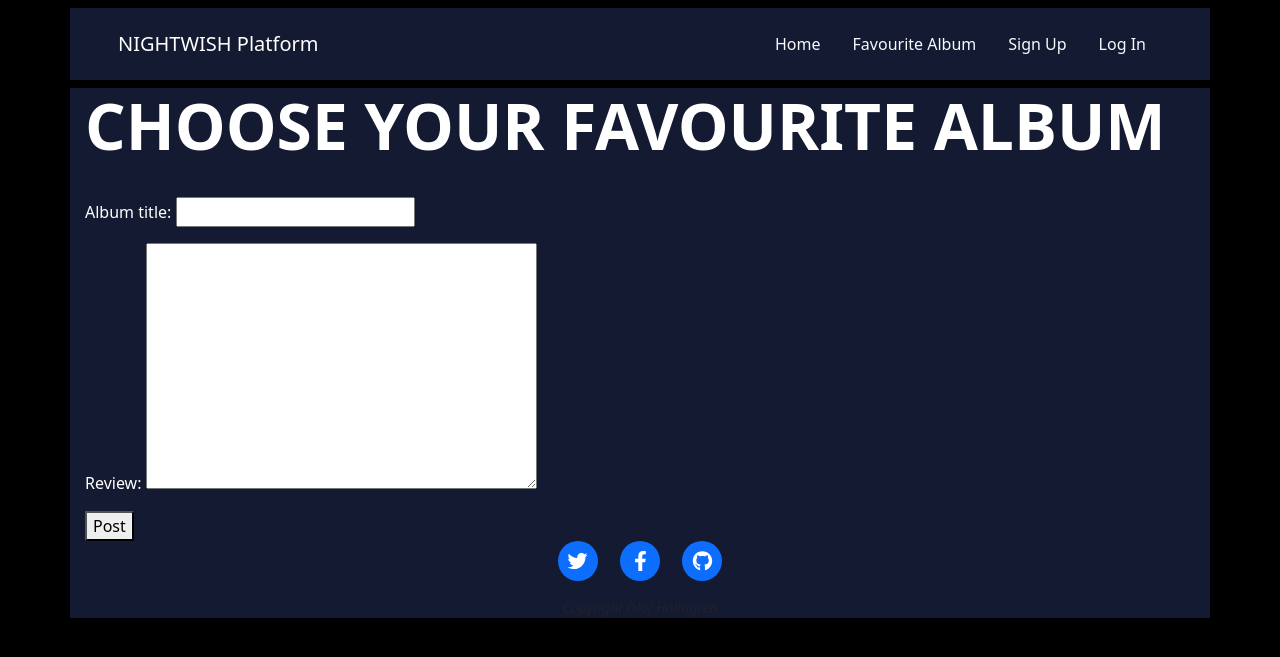
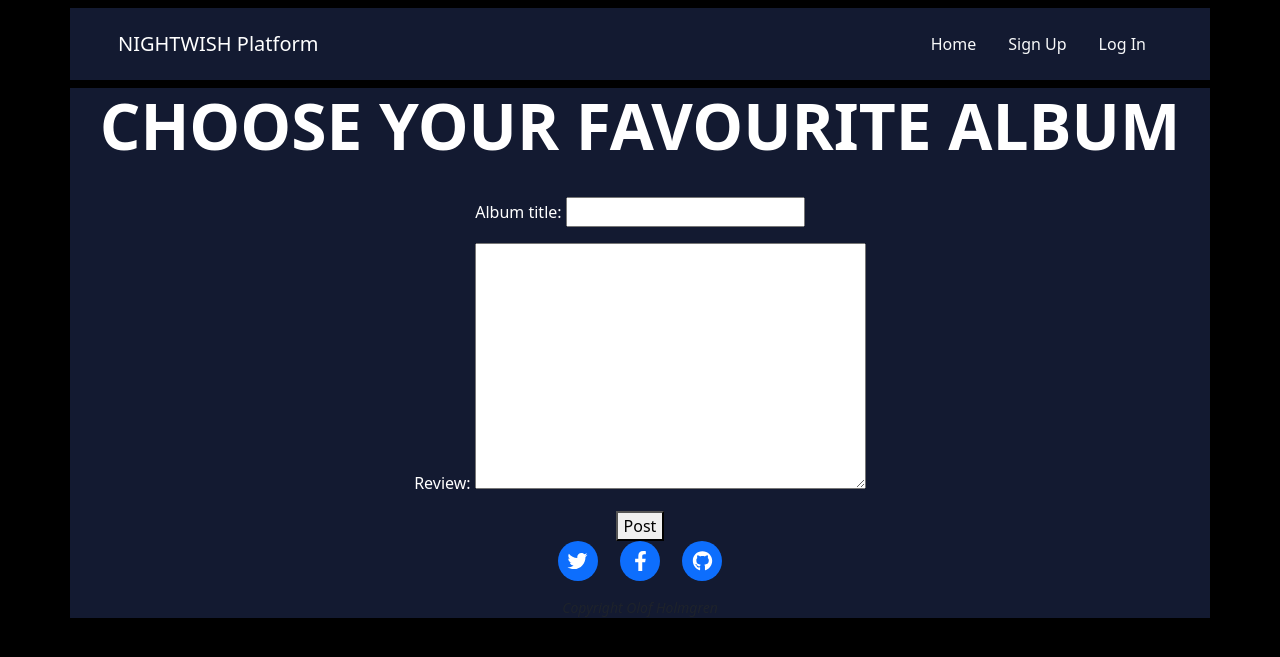
Before and after one commit to olleholmgren/nightwish-blog, a Django app: page /favourite_album/ in a window 1280 px wide. Shown: the top 657 px of the page. Run offline with Django 3.2, Linux system fonts and the light colour scheme; some libraries are stand-ins or nearby versions.

Commit message:
change html and css so block content is centered, make Favourite Album button only visible for authenticated members and add dito log out button

```diff
--- a/static/css/style.css
+++ b/static/css/style.css
@@ -27,6 +27,15 @@ body {
   text-align: center;
   max-width: 400px;
   margin: 0 auto;
+}
+
+.block-content {
+  text-align: center;
+}
+
+.block-content-center {
+  justify-content: center;
+  text-align: center;
 }
 
 .jumbotron {
--- a/templates/account/login.html
+++ b/templates/account/login.html
@@ -7,7 +7,7 @@
 
 {% block content %}
 
-<h1>{% trans "Sign In" %}</h1>
+<h1>{% trans "Log In" %}</h1>
 
 
 <p>{% blocktrans %}If you have not created an account yet, then please
--- a/templates/base.html
+++ b/templates/base.html
@@ -28,20 +28,37 @@
           </button>
           <div class="collapse navbar-collapse" id="navbarResponsive">
               <ul class="navbar-nav ms-auto py-4 py-lg-0">
-                  <li class="nav-item"><a class="nav-link px-lg-3 py-3 py-lg-4 text-light" href="{% url 'index' %}">Home</a></li>
-                  <li class="nav-item"><a class="nav-link px-lg-3 py-3 py-lg-4 text-light" href="{% url 'favourite_album' %}">Favourite Album</a></li>
-                  <li class="nav-item"><a class="nav-link px-lg-3 py-3 py-lg-4 text-light" href="{% url 'account_signup' %}">Sign Up</a></li>
-                  <li class="nav-item"><a class="nav-link px-lg-3 py-3 py-lg-4 text-light" href="{% url 'account_login' %}">Log In</a></li>
+                  <li class="nav-item">
+                    <a class="nav-link px-lg-3 py-3 py-lg-4 text-light" href="{% url 'index' %}">Home</a></li>
+
+                  {% if user.is_authenticated %}
+
+                  <li class="nav-item">
+                    <a class="nav-link px-lg-3 py-3 py-lg-4 text-light" href="{% url 'favourite_album' %}">Favourite Album</a></li>
+                  <li class="nav-item">
+                    <a class="nav-link px-lg-3 py-3 py-lg-4 text-light" href="{% url 'account_logout' %}">Log Out</a></li>
+
+                  {% else %}
+
+                  <li class="nav-item">
+                    <a class="nav-link px-lg-3 py-3 py-lg-4 text-light" href="{% url 'account_signup' %}">Sign Up</a></li>
+                  <li class="nav-item">
+                    <a class="nav-link px-lg-3 py-3 py-lg-4 text-light" href="{% url 'account_login' %}">Log In</a></li>
+
+                  {% endif %}
+
               </ul>
           </div>
       </div>
   </nav>
-<div class="container position-center">
+<div class="container">
+    <div class="block-content">
+        <div class="block-content-center">
+            {% block content %}
 
-
-{% block content %}
-
-{% endblock %}
+            {% endblock %}
+        </div>
+    </div>
 </div>
 <footer>
   <div class="container px-4 px-lg-5">
```
